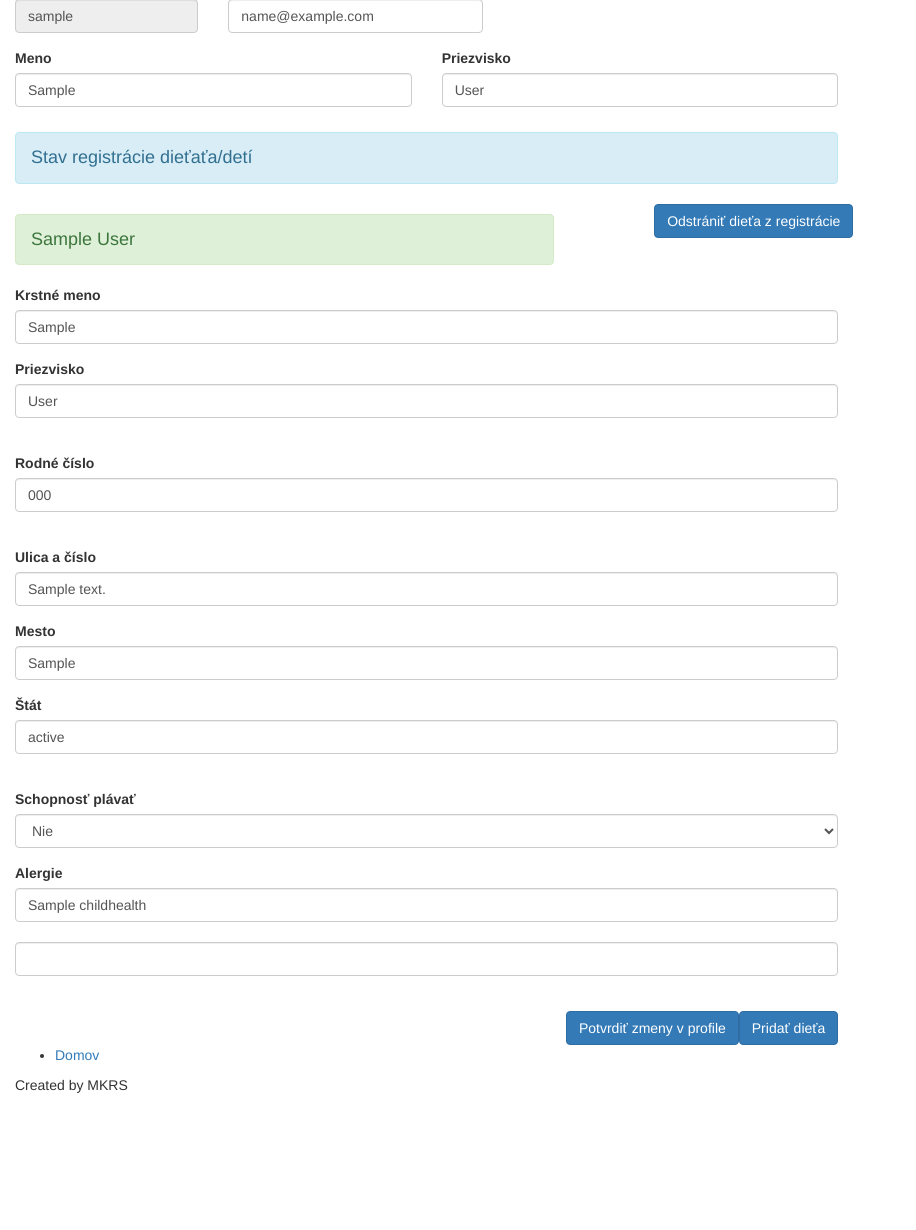
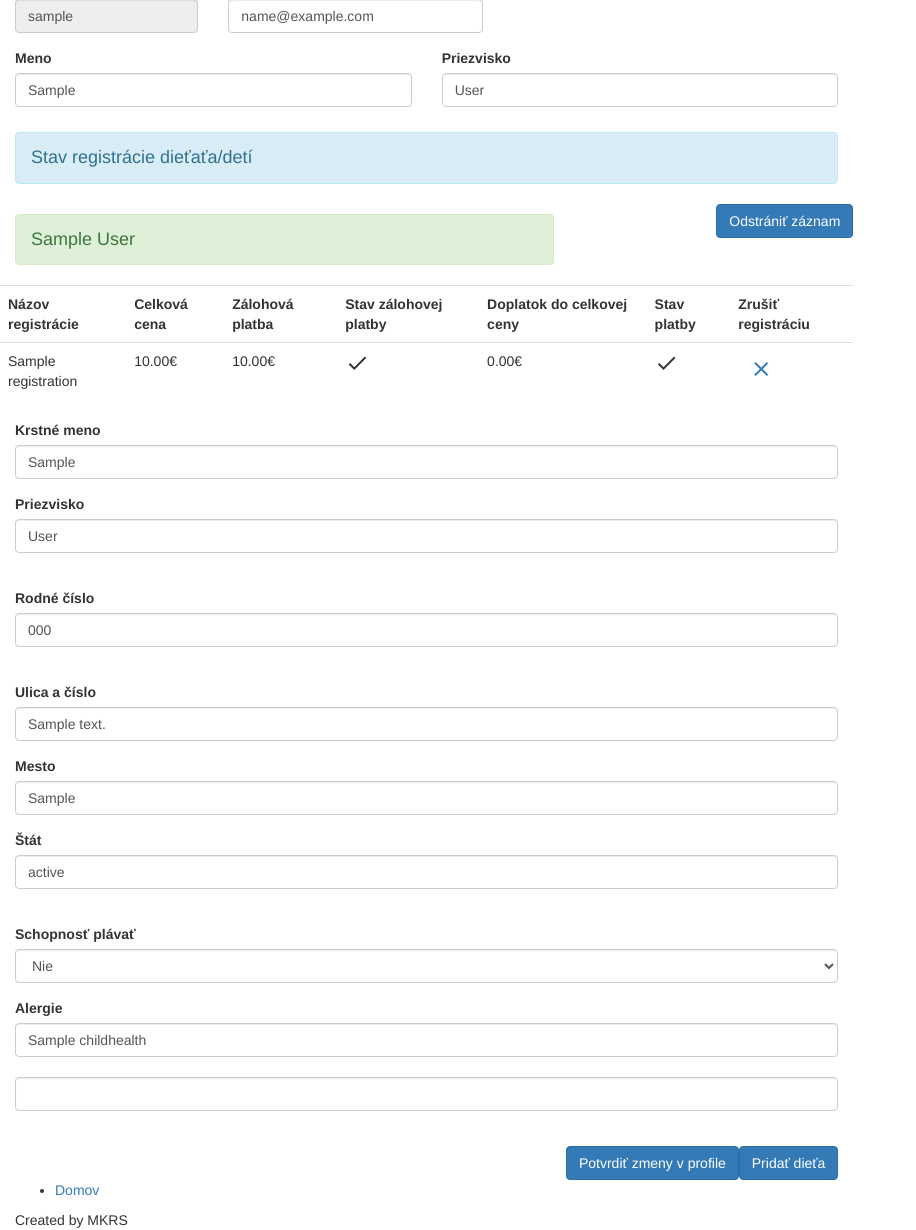
Before and after one commit to anton-pytel/camp-app, a Django app: page /profile/ in a window 1280 px wide. Shown: the part 669-1899 px from the top of the page, without its empty margins (0-916 px from the left). Before the commit the page ends 1762 px from the top, so only its background shows below. Run offline with Django 3.2, Linux system fonts and the light colour scheme; a user stored in the database is signed in; tables that the repository leaves empty hold one stand-in row (values such as "Sample post"); some libraries are stand-ins or nearby versions.

Commit message:
feat: zalohova platba + QR

```diff
--- a/app/camp_app/settings.py
+++ b/app/camp_app/settings.py
@@ -222,3 +222,4 @@ THUMBNAIL_PROCESSORS = (
 )
 
 VALID_REGISTRATION = config("VALID_REGISTRATION", default="tabor2022")
+ADVANCE_PMT_DUE = config("ADVANCE_PMT_DUE", default=14, cast=int)
--- a/app/camper/form.py
+++ b/app/camper/form.py
@@ -5,6 +5,7 @@ from django.contrib.auth.models import User
 from camper.models import Child, ChildHealth, Parent, ChildParent, Participant
 from phonenumber_field.formfields import PhoneNumberField
 from copy import deepcopy
+
 
 class LoginForm(forms.Form):
     username = forms.CharField(
@@ -245,7 +246,11 @@ class ProfileForm(forms.ModelForm):
         def get_diseases(self):
             return self.diseases
 
+        def get_participation(self):
+            return self.participation
+
         setattr(Child, 'get_diseases', get_diseases)
+        setattr(Child, 'get_participation', get_participation)
         self.request = kwargs.pop("request")
         super().__init__(*args, **kwargs)
         self.children = []
@@ -274,6 +279,10 @@ class ProfileForm(forms.ModelForm):
                     ch.idx = i_idx
                     diseases = list(ch.childhealth_set.all())
                     ch.diseases = diseases
+                    ch.participation = list(ch.participant_set.filter(valid_participant=True))
+                    for p in ch.participation:
+                        p.price_diff = p.price - p.advance_price
+                    ch.part_len = len(ch.participation)
                     dis_i = 0
                     for dis in diseases:
                         field_name = f'disease_{i_idx}_{dis_i}'
--- a/app/camper/models.py
+++ b/app/camper/models.py
@@ -1,7 +1,10 @@
+from datetime import datetime
 from django.db import models
 from django.contrib.auth.models import User
 from django.utils.translation import gettext_lazy as _
 from django.core.exceptions import ValidationError
+from .utils import get_qr
+
 
 
 def validate_rc(value):
@@ -19,7 +22,6 @@ def validate_rc(value):
         )
 
 
-
 class Registration(models.Model):
     label = models.CharField(default="tabor2022", max_length=100)
     registration_start = models.DateField()
@@ -27,6 +29,8 @@ class Registration(models.Model):
     camp_start_date = models.DateField()
     camp_start_end = models.DateField()
     price = models.DecimalField(max_digits=4, decimal_places=2, default=5)
+    advance_price = models.DecimalField(max_digits=4, decimal_places=2, default=3)
+    bank_account = models.CharField(default="SK31 8330 0000 0024 0188 0167", max_length=100)
 
     def __str__(self):
         return self.label
@@ -97,7 +101,27 @@ class Participant(models.Model):
     registration = models.ForeignKey(Registration, on_delete=models.CASCADE)
     child = models.ForeignKey(Child, on_delete=models.CASCADE)
     price = models.DecimalField(max_digits=4, decimal_places=2)
+    advance_price = models.DecimalField(max_digits=4, decimal_places=2)
     paid = models.BooleanField(default=False)
+    advance_paid = models.BooleanField(default=False)
+    valid_participant = models.BooleanField(default=True)
+    qr_diff = models.CharField(max_length=1000000, blank=True, null=True)
+    qr_advance = models.CharField(max_length=1000000, blank=True, null=True)
+
+    def generate_qr(self, due_date=datetime.now()):
+        self.qr_advance = get_qr(
+            iban=self.registration.bank_account,
+            amount=self.advance_price,
+            due_date=due_date,
+            msg=f'{self.child.user.last_name} {self.child.user.first_name} zaloha {self.registration.label}'
+        )
+        self.qr_diff = get_qr(
+            iban=self.registration.bank_account,
+            amount=self.price - self.advance_price,
+            due_date=self.registration.registration_end,
+            msg=f'{self.child.user.last_name} {self.child.user.first_name} doplatok {self.registration.label}'
+        )
+        self.save()
 
     class Meta:
         verbose_name = 'Participation'
--- a/app/camper/views.py
+++ b/app/camper/views.py
@@ -1,3 +1,4 @@
+from datetime import datetime, timedelta
 from django.template import loader
 from django.shortcuts import render, redirect
 from django.contrib.auth import authenticate, login
@@ -62,6 +63,29 @@ def profile_view(request):
             child_id = request.POST["delete-btn"]
             msg = "Záznam vymazaný"
             Child.objects.filter(id=child_id).delete()
+            form = ProfileForm(None, request=request)
+        elif 'delete-part-btn' in request.POST:
+            part_id = request.POST["delete-part-btn"]
+            msg = "Záznam vymazaný"
+            Participant.objects.filter(id=part_id).delete()
+            form = ProfileForm(None, request=request)
+        elif 'register-btn' in request.POST:
+            child_id = request.POST["register-btn"]
+            msg = "Účastník zaregistrovaný"
+            registration = Registration.objects.get(
+                label=settings.VALID_REGISTRATION
+            )
+            child = Child.objects.get(id=child_id)
+            particip = Participant.objects.get_or_create(
+                registration=registration,
+                child=child,
+                defaults={
+                    "price": registration.price,
+                    "advance_price": registration.advance_price
+                }
+            )
+            due_dt = datetime.now() + timedelta(settings.ADVANCE_PMT_DUE) # +day
+            particip.generate_qr(due_dt)
             form = ProfileForm(None, request=request)
         elif form.is_valid():
             p = form.parent
@@ -134,6 +158,7 @@ def register_child_view(request):
             # vytvorenie rodica ak rovnaky email priradit dieta k tomu istemu
             # prihlasenie do platnej registracie
             try:
+                due_dt = datetime.now() + timedelta(settings.ADVANCE_PMT_DUE)  # +days
                 registration = Registration.objects.get(
                     label=settings.VALID_REGISTRATION
                 )
@@ -215,11 +240,15 @@ def register_child_view(request):
                         parent=parent,
                         child=child
                     )
-                    Participant.objects.get_or_create(
+                    participation = Participant.objects.get_or_create(
                         registration=registration,
                         child=child,
-                        price=registration.price
+                        defaults={
+                            "price": registration.price,
+                            "advance_price": registration.advance_price
+                        }
                     )
+                    participation.generate_qr(due_dt)
                     success_msg = '<div class="alert alert-success">Účastník úspešne zaregistrovaný</div>'
                     success = True
                     if p_created:
--- a/app/templates/accounts/profile.html
+++ b/app/templates/accounts/profile.html
@@ -86,14 +86,67 @@
                                 </h4>
                             </div>
                             <div>
+                                {% if child.part_len == 0 %}
+                                    <button type="submit" name="register-btn" value="{{ child.id }}"
+                                            class="btn btn-primary pull-right">
+                                        Zaregistrovať
+                                    </button>
+                                {% endif %}
                                 <button type="submit" name="delete-btn" value="{{ child.id }}"
                                         class="btn btn-primary pull-right delete-btn">
-                                    Odstrániť dieťa z registrácie
+                                    Odstrániť záznam
                                 </button>
                             </div>
                         </div>
                     </div>
                     <div class="card-body">
+                        <div class="row">
+                            <table class="table">
+                                <tbody>
+                                    <tr>
+                                        <th>Názov registrácie</th>
+                                        <th>Celková cena</th>
+                                        <th>Zálohová platba</th>
+                                        <th>Stav zálohovej platby</th>
+                                        <th>Doplatok do celkovej ceny</th>
+                                        <th>Stav platby</th>
+                                        <th>Zrušiť registráciu</th>
+                                    </tr>
+                                    {% for particip in child.get_participation %}
+                                        <tr>
+                                            <td>{{ particip.registration.label }}</td>
+                                            <td>{{ particip.price }}€</td>
+                                            <td>{{ particip.advance_price }}€</td>
+                                            <td>
+                                                {% if particip.advance_paid %}
+                                                   <span class="material-icons">check</span>
+                                                {% else %}
+                                                    <img src="{{ particip.qr_advance }}" width="150" height="160" />
+                                                {% endif %}
+                                            </td>
+                                            <td>{{ particip.price_diff }}€</td>
+                                            <td>
+                                                {% if particip.paid %}
+                                                    <span class="material-icons">check</span>
+                                                {% elif particip.advance_paid %}
+                                                    <img src="{{ particip.qr_diff }}" width="150" height="160" />
+                                                {% else %}
+                                                    Čaká sa na zálohovú platbu
+                                                {% endif %}
+                                            </td>
+                                            <td class="td-actions">
+                                                <button type=submit" rel="tooltip" title="Zrušiť registráciu"
+                                                        class="btn btn-danger btn-link btn-sm delete-btn"
+                                                        name="delete-part-btn" value="{{ particip.id }}"
+                                                >
+                                                  <i class="material-icons">close</i>
+                                                </button>
+                                            </td>
+                                        </tr>
+                                    {% endfor %}
+                              </tbody>
+                            </table>
+                        </div>
                         <div class="row">
                             <div class="col-md-12">
                               <div class="form-group">
@@ -260,7 +313,7 @@
                 $('.delete-btn').click(function(event) {
                     event.preventDefault();
                     var $this = $(this);
-                    alertify.confirm('', 'Naozaj chcete vymazať?',
+                    alertify.confirm('', 'Naozaj chcete pokračovať?',
                         function(){
                             $this.unbind('click').click()
                         },
```
Also changed, not shown: app/camper/utils.py (+32 -0 lines), app/camper/migrations/0007_auto_20211231_0214.py (added).
